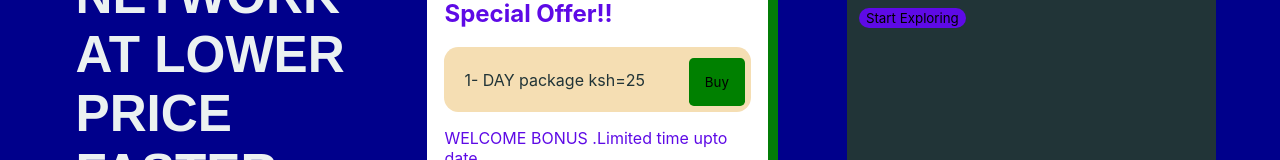
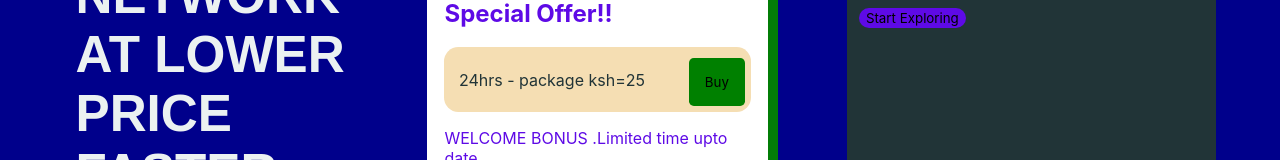
Before and after one commit to Enockay/Blackie-Networks, a React (Vite) app in the folder networks-tech/: page / in a window 1280 px wide. Shown: the part 551-711 px from the top of the page. Built offline with nearby package versions, Linux system fonts and the light colour scheme.

Commit message:
1 file added

```diff
--- a/networks-tech/src/default.jsx
+++ b/networks-tech/src/default.jsx
@@ -40,7 +40,8 @@ const InitialOffer = () => {
       {!userInteracted && (
         <div className="offer-content" >
           <h2>Special Offer!!</h2>
-          <span className="item-2"> <p className='p'>1- DAY  package ksh=25 </p><button className="k-25"onClick={()=>handlePurchase('1- DAY  package ksh=25')}> Buy</button> </span>
+          <span className="item-2"> <p className='p'>24hrs - package ksh=25 </p>
+          <button className="k-25"onClick={()=>handlePurchase('24hrs - package @ ksh=25')}> Buy</button> </span>
           <p> WELCOME BONUS .Limited time upto date.</p>
          { /*<button onClick={handleInteraction}>Exit Offer </button>*/}
         </div>
```
